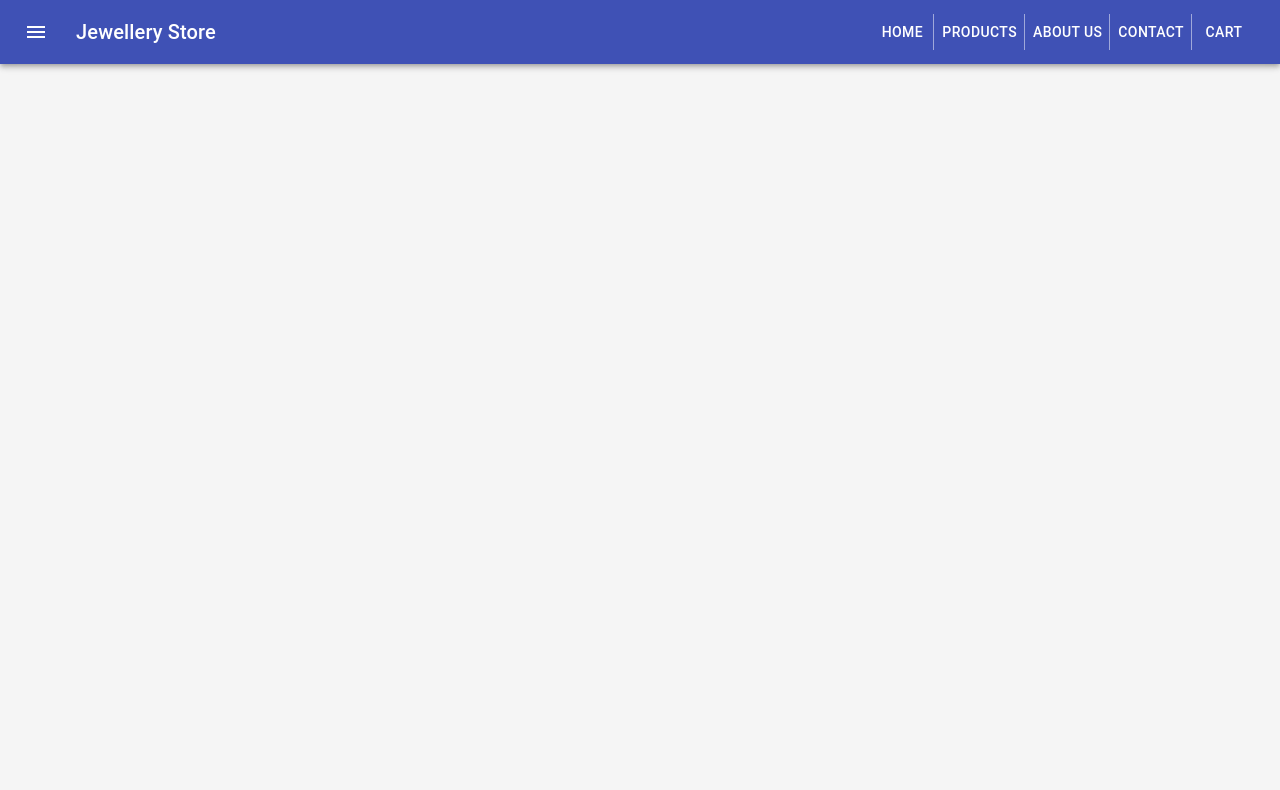
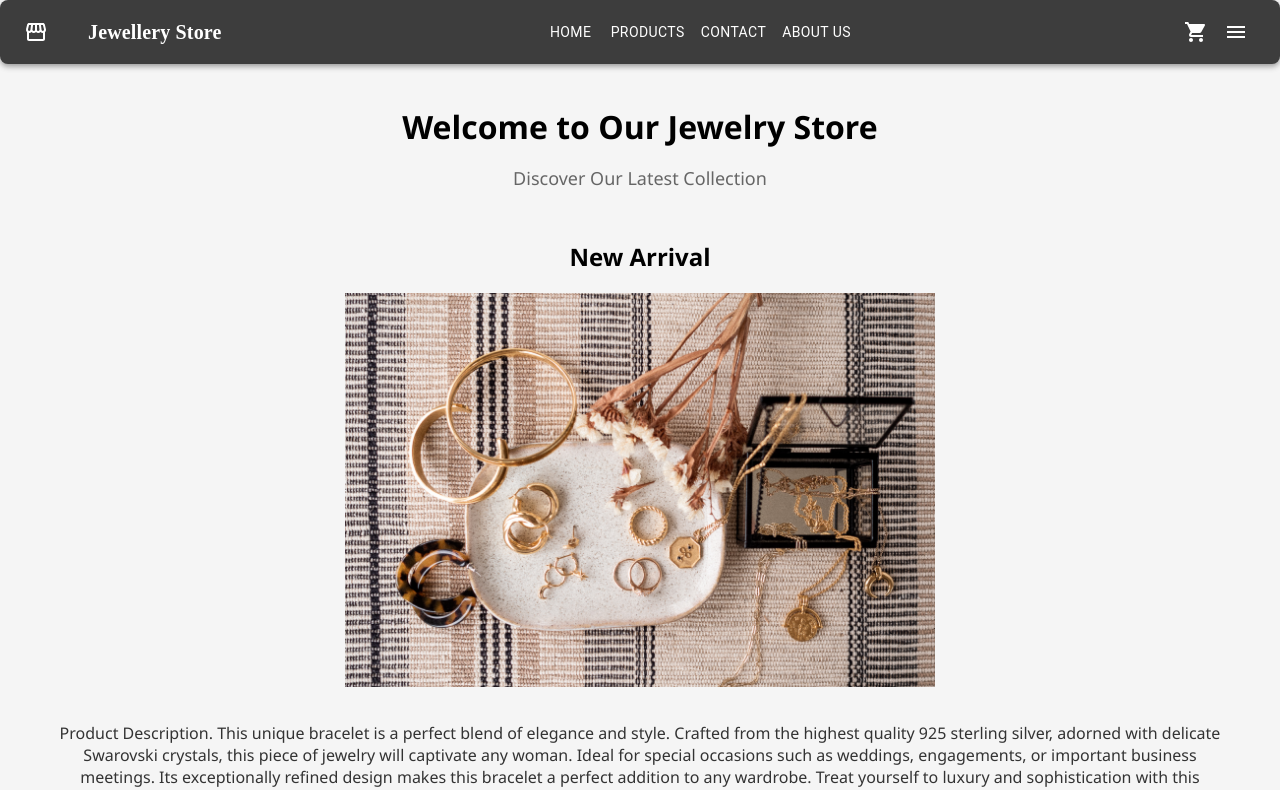
Before and after one commit to kfaracik/jewellery-store, a React (Create React App) app: page / in a window 1280 px wide. Shown: the top 790 px of the page. Built offline with nearby package versions, Linux system fonts and the light colour scheme.

Commit message:
feat(appbar): style appbar

```diff
--- a/src/App.js
+++ b/src/App.js
@@ -1,9 +1,9 @@
 import "./App.css";
 import { BrowserRouter as Router, Routes, Route } from "react-router-dom";
-import { Navbar } from "./components/navigation/navbar";
+import { Navbar } from "./components/navigation/Navbar";
 import { Shop } from "./pages/products/shop";
 import { ContactUsPage } from "./pages/contact/ContactUsPage";
-import { Cart } from "./pages/cart/cart";
+import { Cart } from "./pages/cart/Cart";
 import { AboutUsPage } from "./pages/about/about";
 import { ShopContextProvider } from "./context/shop-context";
 import { AppFooter } from "./components/footer/footer";
@@ -25,7 +25,7 @@ function App() {
             <Router>
               <Navbar />
               <Routes>
-                <Route path="/home" element={<HomePage />} />
+                <Route path="/" element={<HomePage />} />
                 <Route path="/products" element={<Shop />} />
                 <Route path="/about-us" element={<AboutUsPage />} />
                 <Route path="/contact" element={<ContactUsPage />} />
--- a/src/components/navigation/navbar.jsx
+++ b/src/components/navigation/navbar.jsx
@@ -1,75 +1,136 @@
-import React from 'react';
-import { makeStyles } from '@material-ui/core/styles';
-import { AppBar, Toolbar, Typography, Button, IconButton } from '@material-ui/core';
-import MenuIcon from '@material-ui/icons/Menu';
+import React from "react";
+import { Link, useLocation } from "react-router-dom";
+import AppBar from "@mui/material/AppBar";
+import Toolbar from "@mui/material/Toolbar";
+import Typography from "@mui/material/Typography";
+import IconButton from "@mui/material/IconButton";
+import MenuIcon from "@mui/icons-material/Menu";
+import Menu from "@mui/material/Menu";
+import MenuItem from "@mui/material/MenuItem";
+import Box from "@mui/material/Box";
+import Button from "@mui/material/Button";
+import Tooltip from "@mui/material/Tooltip";
+import ShoppingCartIcon from "@mui/icons-material/ShoppingCart";
+import StorefrontIcon from "@mui/icons-material/Storefront";
+import { motion } from "framer-motion";
 
-const useStyles = makeStyles((theme) => ({
-  root: {
-    flexGrow: 1,
-  },
-  menuButton: {
-    marginRight: theme.spacing(2),
-  },
-  title: {
-    flexGrow: 1,
-  },
-  button: {
-    position: 'relative',
-    '&::before': {
-      content: "''",
-      position: 'absolute',
-      top: 0,
-      bottom: 0,
-      right: 0,
-      width: '1px',
-      backgroundColor: 'rgba(255, 255, 255, 0.5)',
-    },
-    '&:last-child::before': {
-      display: 'none',
-    },
-  },
-}));
+const pages = ["Home", "Products", "Contact", "About Us"];
+const settings = ["Account", "Logout"];
 
 export const Navbar = () => {
-  const classes = useStyles();
+  const location = useLocation();
+  const [anchorElNav, setAnchorElNav] = React.useState(null);
 
-  const redirectToHome = () => {
-    window.location.href = '/home';
+  const handleOpenNavMenu = (event) => {
+    setAnchorElNav(event.currentTarget);
   };
 
-  const redirectToProducts = () => {
-    window.location.href = '/products';
-  };
-
-  const redirectToAbout = () => {
-    window.location.href = '/about-us';
-  };
-
-  const redirectToContact = () => {
-    window.location.href = '/contact';
-  };
-
-  const redirectToCart = () => {
-    window.location.href = '/cart';
+  const handleCloseNavMenu = () => {
+    setAnchorElNav(null);
   };
 
   return (
-    <div className={classes.root}>
-      <AppBar position="static">
+    <motion.div
+      initial={{ opacity: 0 }}
+      animate={{ opacity: 1 }}
+      transition={{ duration: 1 }}
+    >
+      <AppBar
+        position="static"
+        style={{ backgroundColor: "#3d3d3d", borderRadius: 8 }}
+      >
         <Toolbar>
-          <IconButton edge="start" className={classes.menuButton} color="inherit" aria-label="menu">
-            <MenuIcon />
-          </IconButton>
-          <Typography variant="h6" className={classes.title}>
-            Jewellery Store
+          <Typography variant="h6" component="div" sx={{ flexGrow: 1 }}>
+            <Box display="flex" alignItems="center">
+              <StorefrontIcon sx={{ mr: 1 }} />
+              <Typography
+                variant="h6"
+                component={Link}
+                to="/"
+                style={{
+                  textDecoration: "none",
+                  fontFamily: "cursive",
+                  marginLeft: "2rem",
+                  display: "flex",
+                  alignItems: "center",
+                  color: "#ffffff",
+                  fontWeight: "bold",
+                }}
+              >
+                Jewellery Store
+              </Typography>
+            </Box>
           </Typography>
-          <Button color="inherit" onClick={redirectToHome} className={classes.button}>Home</Button>
-          <Button color="inherit" onClick={redirectToProducts} className={classes.button}>Products</Button>
-          <Button color="inherit" onClick={redirectToAbout} className={classes.button}>About Us</Button>
-          <Button color="inherit" onClick={redirectToContact} className={classes.button}>Contact</Button>
-          <Button color="inherit" onClick={redirectToCart} className={classes.button}>Cart</Button>
+          <Box sx={{ display: { xs: "none", md: "flex" } }}>
+            {pages.map((page) => (
+              <Button
+                key={page}
+                component={Link}
+                to={page === "Home" ? "" : `/${page.toLowerCase().replace(" ", "-")}`}
+                color="inherit"
+                style={{
+                  fontWeight:
+                    location.pathname === (page === "Home" ? "" : `/${page.toLowerCase().replace(" ", "-")}`) ? "bold" : "normal",
+                  color:
+                    location.pathname === (page === "Home" ? "" : `/${page.toLowerCase().replace(" ", "-")}`) ? "#cab273" : "#ffffff",
+                }}
+              >
+                {page}
+              </Button>
+            ))}
+          </Box>
+          <Box sx={{ flexGrow: 1 }} />
+          <Box>
+            <Tooltip title="Cart">
+              <IconButton
+                component={Link}
+                to="/cart"
+                color="inherit"
+                style={{ fontWeight: "bold" }}
+              >
+                <ShoppingCartIcon />
+              </IconButton>
+            </Tooltip>
+            <IconButton
+              aria-label="menu"
+              aria-controls="menu-appbar"
+              aria-haspopup="true"
+              onClick={handleOpenNavMenu}
+              color="inherit"
+            >
+              <MenuIcon />
+            </IconButton>
+            <Menu
+              id="menu-appbar"
+              anchorEl={anchorElNav}
+              anchorOrigin={{
+                vertical: "bottom",
+                horizontal: "left",
+              }}
+              keepMounted
+              transformOrigin={{
+                vertical: "top",
+                horizontal: "left",
+              }}
+              open={Boolean(anchorElNav)}
+              onClose={handleCloseNavMenu}
+            >
+              {settings.map((page) => (
+                <MenuItem key={page} onClick={handleCloseNavMenu}>
+                  <Typography
+                    variant="body1"
+                    component={Link}
+                    to={`/${page.toLowerCase().replace(" ", "-")}`}
+                    color="inherit"
+                  >
+                    {page}
+                  </Typography>
+                </MenuItem>
+              ))}
+            </Menu>
+          </Box>
         </Toolbar>
       </AppBar>
-    </div>
+    </motion.div>
   );
 };
```
Also changed, not shown: package.json (+7 -1 lines), src/components/navigation/navbar.css (+10 -16 lines).
